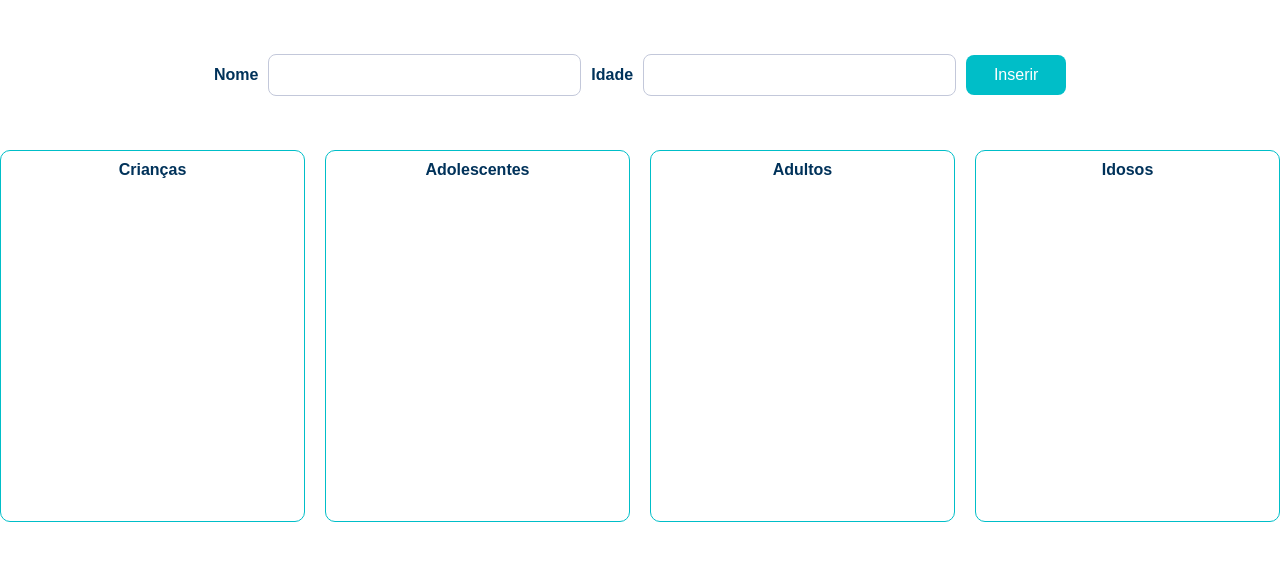
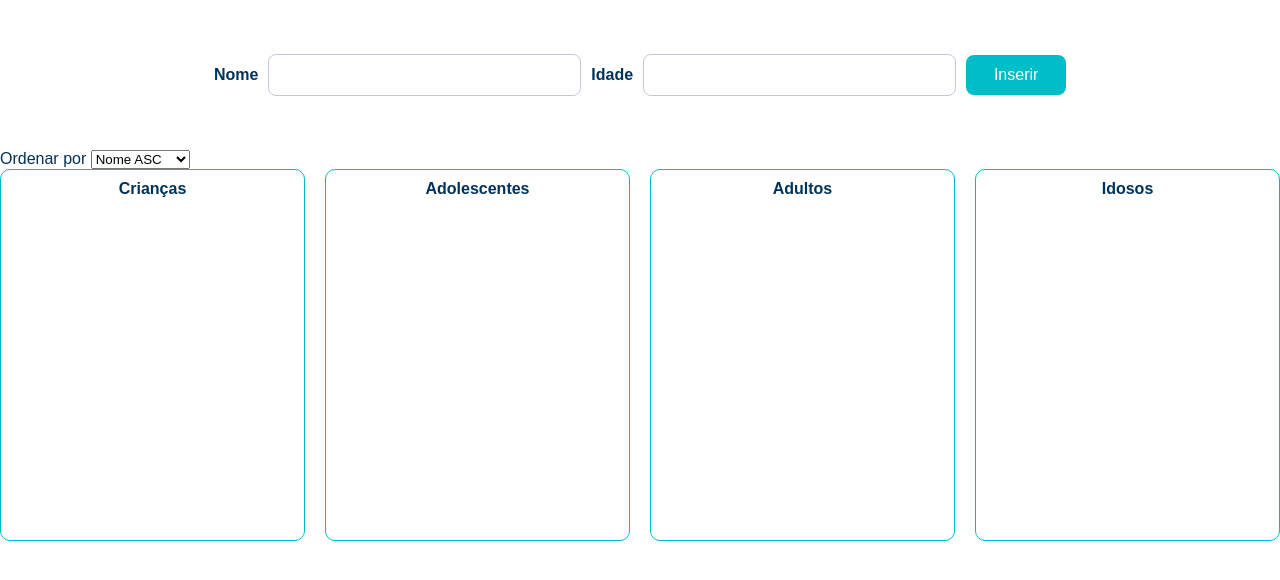
Before and after one commit to fm1randa/desafio-ecore, a plain HTML site: page front/index.html in a window 1280 px wide. Drawn offline with Linux system fonts and the light colour scheme.

Commit message:
added select for ordering

```diff
--- a/front/index.html
+++ b/front/index.html
@@ -13,6 +13,15 @@
 				<label for="age"> Idade </label>
 				<input id="age" name="age" type="text" />
 				<button id="insert">Inserir</button>
+			</div>
+			<div for="order" class="controls">
+				<label> Ordenar por </label>
+				<select id="select" name="order">
+					<option>Nome ASC</option>
+					<option>Nome DESC</option>
+					<option>Idade ASC</option>
+					<option>Idade DESC</option>
+				</select>
 			</div>
 			<div class="cards-container">
 				<div class="card">
```
